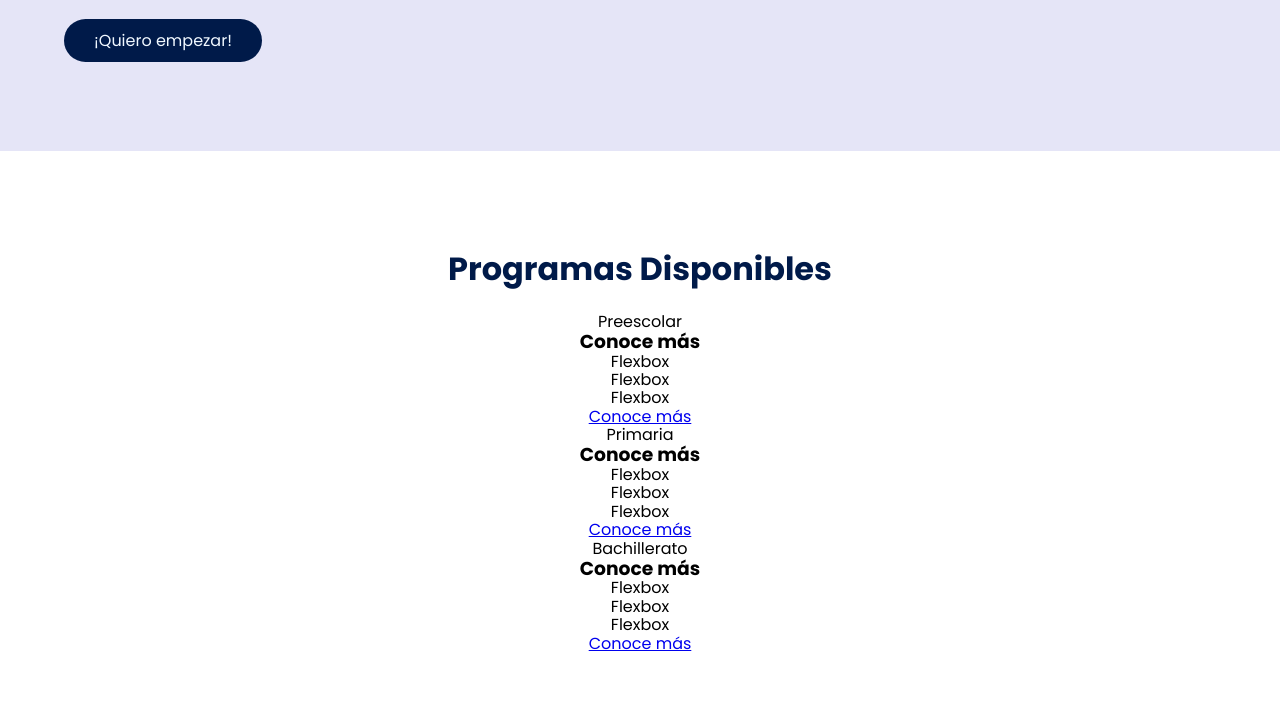
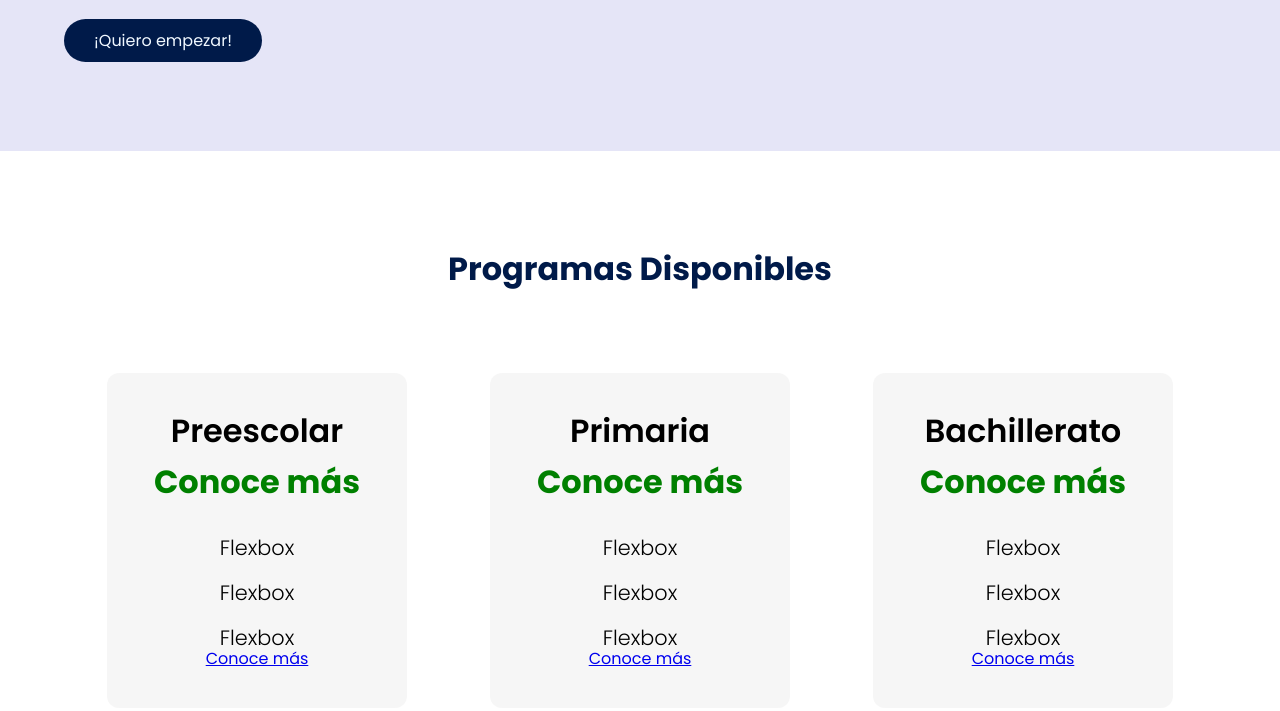
Before and after one commit to Sakhurama/Skolmi, a plain HTML site: page index.html in a window 1280 px wide. Shown: the part 1590-2301 px from the top of the page. Drawn offline with Linux system fonts and the light colour scheme.

Commit message:
desarrollo un flujo de estudio mas consiente inventigan las propiedades neuvas que descubro de css y anotandolas en notion, desarrollo una parte de la nueva seccion de price y quedé en el minuto 50 del video

```diff
--- a/css/styles.css
+++ b/css/styles.css
@@ -11,7 +11,7 @@ body{
 
 .container {
     width: 90%;
-    max-width: 1200px;
+    max-width: 1440px;
     margin: 0 auto;
     overflow: hidden;
     padding: var(--padding-container);
@@ -194,3 +194,43 @@ nav {
 .price {
     text-align: center;
 }
+
+.price__table {
+    padding-top: 60px;
+    display: flex;
+    flex-wrap: wrap;
+    gap: 2.5em;
+    justify-content: space-evenly;
+    align-items: center;
+}
+
+.price__element{
+    background-color: rgba(160, 160, 160, 0.096);
+    width: 300px;
+    border-radius: 12px;
+    padding: 40px;
+    --color-plan: #ffff;
+    --color-price: green;
+    --bg-cta: orange;
+    --color-cta: #ffff;
+    --color-items: #696871;
+}
+
+.price__name{
+    font-size: 2rem;
+    margin-bottom: 15px;
+    font-weight: 600;
+}
+
+.plan__subtitle{
+    font-size: 2rem;
+    color: var(--color-price);
+}
+
+.price__items{
+    margin-top: 35px;
+    display: grid;
+    gap: 1em;
+    font-weight: 300;
+    font-size: 1.3rem;
+}
--- a/index.html
+++ b/index.html
@@ -92,44 +92,44 @@
 
             <div class="price__table">
                 <div class="price__element">
-                <p class="plan__name">Preescolar</p>
-                <h3 class="plan__price">Conoce más</h3>
+                <p class="price__name">Preescolar</p>
+                <h3 class="plan__subtitle">Conoce más</h3>
 
-                <div class="plan__items">
-                    <p class="plan__features">Flexbox</p>
-                    <p class="plan__features">Flexbox</p>
-                    <p class="plan__features">Flexbox</p>
+                <div class="price__items">
+                    <p class="price__features">Flexbox</p>
+                    <p class="price__features">Flexbox</p>
+                    <p class="price__features">Flexbox</p>
                 </div>
 
-                <a href="#" class="plan__cta">Conoce más</a>
+                <a href="#" class="price__cta">Conoce más</a>
 
                 </div>
 
                 <div class="price__element price__element--best">
-                    <p class="plan__name">Primaria</p>
-                    <h3 class="plan__price">Conoce más</h3>
+                    <p class="price__name">Primaria</p>
+                    <h3 class="plan__subtitle">Conoce más</h3>
 
-                    <div class="plan__items">
-                        <p class="plan__features">Flexbox</p>
-                        <p class="plan__features">Flexbox</p>
-                        <p class="plan__features">Flexbox</p>
+                    <div class="price__items">
+                        <p class="price__features">Flexbox</p>
+                        <p class="price__features">Flexbox</p>
+                        <p class="price__features">Flexbox</p>
                     </div>
 
-                    <a href="#" class="plan__cta">Conoce más</a>
+                    <a href="#" class="price__cta">Conoce más</a>
 
                     </div>
 
                     <div class="price__element">
-                        <p class="plan__name">Bachillerato</p>
-                        <h3 class="plan__price">Conoce más</h3>
+                        <p class="price__name">Bachillerato</p>
+                        <h3 class="plan__subtitle">Conoce más</h3>
 
-                        <div class="plan__items">
-                            <p class="plan__features">Flexbox</p>
-                            <p class="plan__features">Flexbox</p>
-                            <p class="plan__features">Flexbox</p>
+                        <div class="price__items">
+                            <p class="price__features">Flexbox</p>
+                            <p class="price__features">Flexbox</p>
+                            <p class="price__features">Flexbox</p>
                         </div>
 
-                        <a href="#" class="plan__cta">Conoce más</a>
+                        <a href="#" class="price__cta">Conoce más</a>
 
                         </div>
 
```
